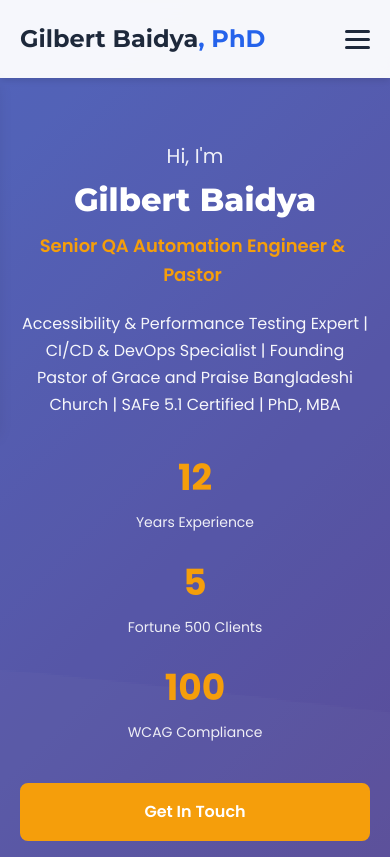
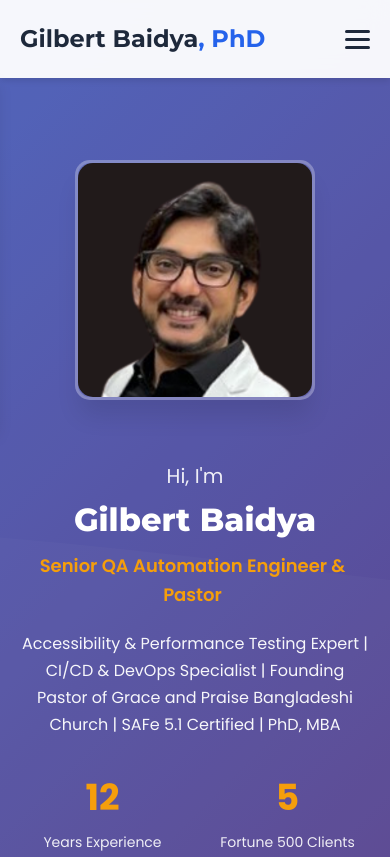
Before and after one commit to gilbert-baidya/Gilbert.Baidya, a plain HTML site: page index.html in a window 390 px wide. Shown: the top 857 px of the page. Drawn offline with Linux system fonts and the light colour scheme.

Commit message:
Fix mobile view - ensure profile photo is visible and properly sized

```diff
--- a/styles.css
+++ b/styles.css
@@ -1249,8 +1249,17 @@ section {
     }
 
     .hero-image {
-        max-width: 400px;
-        margin: 0 auto;
+        max-width: 350px;
+        margin: 40px auto 0;
+        order: -1;
+    }
+
+    .hero-text {
+        order: 1;
+    }
+
+    .profile-card {
+        position: relative;
     }
 
     .hero-stats {
@@ -1305,6 +1314,16 @@ section {
         display: flex;
     }
 
+    .hero-image {
+        max-width: 280px;
+        margin: 30px auto 0;
+    }
+
+    .profile-img-wrapper {
+        width: 100%;
+        aspect-ratio: 1;
+    }
+
     .name {
         font-size: 40px;
     }
@@ -1326,8 +1345,14 @@ section {
     }
 
     .hero-stats {
-        flex-direction: column;
+        flex-direction: row;
+        flex-wrap: wrap;
         gap: 20px;
+        justify-content: center;
+    }
+
+    .stat {
+        flex: 0 0 calc(50% - 10px);
     }
 
     .hero-buttons {
@@ -1349,9 +1374,7 @@ section {
     }
 
     .floating-badge {
-        position: static;
-        display: inline-flex;
-        margin: 10px;
+        display: none;
     }
 
     .footer-content {
@@ -1367,6 +1390,19 @@ section {
 }
 
 @media (max-width: 480px) {
+    .hero-image {
+        max-width: 240px;
+        margin: 20px auto 0;
+    }
+
+    .profile-img-wrapper {
+        border-radius: 15px;
+    }
+
+    .profile-img {
+        border-radius: 15px;
+    }
+
     .name {
         font-size: 32px;
     }
```
